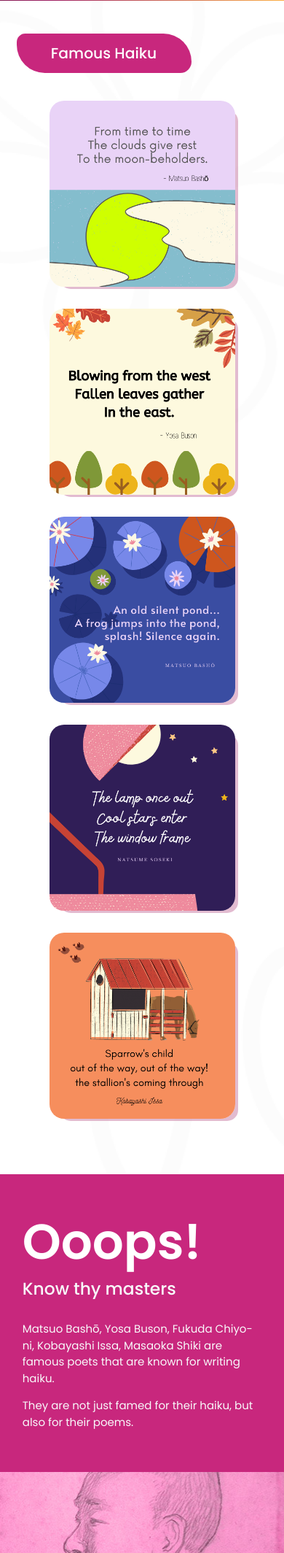
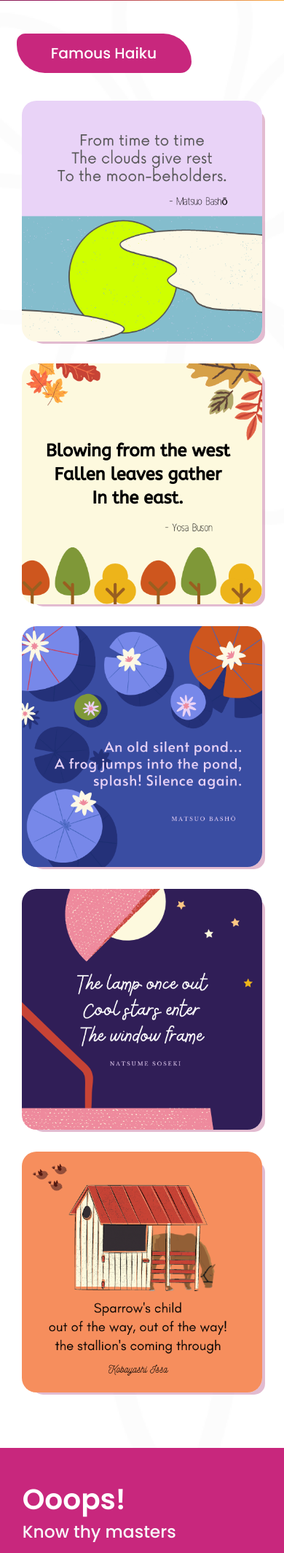
Before and after one commit to angiruChan/weHaiku2022, a Django app: page / in a window 390 px wide. Shown: the part 664-2792 px from the top of that part at 73% size. Run offline with Django 4.2, Linux system fonts and the light colour scheme; the page is wider than the window, and the part outside it is not shown.

Commit message:
mini UI fixes

```diff
--- a/haikuapp/static/haikuapp/css/general_css.css
+++ b/haikuapp/static/haikuapp/css/general_css.css
@@ -124,14 +124,14 @@ a.add_button:hover, .editIcon:hover, .deleteIcon:hover{
     position: relative;
     border-radius: 20px;
     overflow: hidden;
-    width: 255px;
+    width: 400px;
     -moz-box-sizing: border-box;
     -webkit-box-sizing: border-box;
     box-sizing: border-box;
     box-shadow: 9px 8px 0px -5px rgba(159,32,100,0.3);
     -webkit-box-shadow: 9px 8px 0px -5px rgba(159,32,100,0.3);
     -moz-box-shadow: 9px 8px 0px -5px rgba(159,32,100,0.3);
-    }
+}
 .item-zoom img {
     vertical-align: top;
     max-width: 100%;
--- a/haikuapp/static/haikuapp/css/general_responsive.css
+++ b/haikuapp/static/haikuapp/css/general_responsive.css
@@ -21,6 +21,9 @@
         width:50vw;
         background:rgba(0, 0, 0, 0.6);
     }
+    .item-zoom {
+        width: 330px;
+    }
 }
 
 /*********************** RESPONSIVE FOR 900px ***********************/
--- a/haikuapp/templates/haikuapp/index.html
+++ b/haikuapp/templates/haikuapp/index.html
@@ -26,7 +26,7 @@
         background-color:#c8277d;
     }
     .oopsText{
-        font-size: 15vh;
+        font-size: 10vw;
         font-weight: 600;
         color: white;
     }
@@ -38,15 +38,6 @@
         border-radius: 15px 50px 20px;
         position: relative;
     }
-
-    @media only screen and (max-width: 768px) {
-        .oopsText{
-            font-size: 8vh;
-            font-weight: 600;
-            color: white;
-        }
-    }
-
 </style>
 {% endblock custom_css %}
 
```
